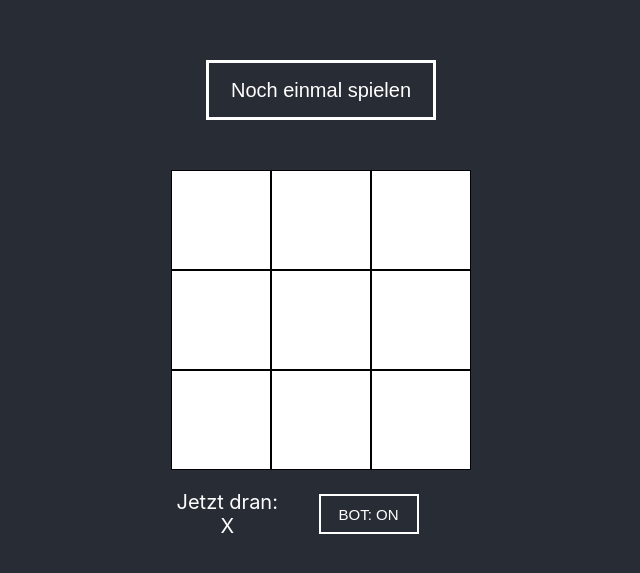
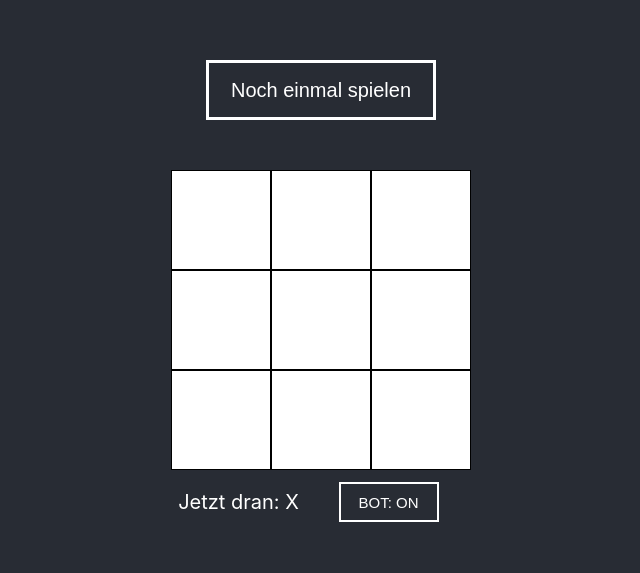
Before and after one commit to onluwin/tic-tac-toe-react, a React (Create React App) app: page / in a window 1280 px wide. Shown: the part 135-708 px from the top of the page, without its empty margins (319-959 px from the left). Built offline with nearby package versions, Linux system fonts and the light colour scheme.

Commit message:
enable bot button styles

```diff
--- a/src/styles/board.css
+++ b/src/styles/board.css
@@ -17,15 +17,15 @@
 }
 
 .infoArea {
+  width: 100%;
   display: flex;
-  width: 250px;
   justify-content: space-between;
 }
 
 .enableBotBtn {
   height: 40px;
   margin: auto;
-  margin-left: 35px;
+  /* margin-left: 35px; */
   background-color: #282c34;
   border: 2px solid #fff;
   color: #fff;
```
